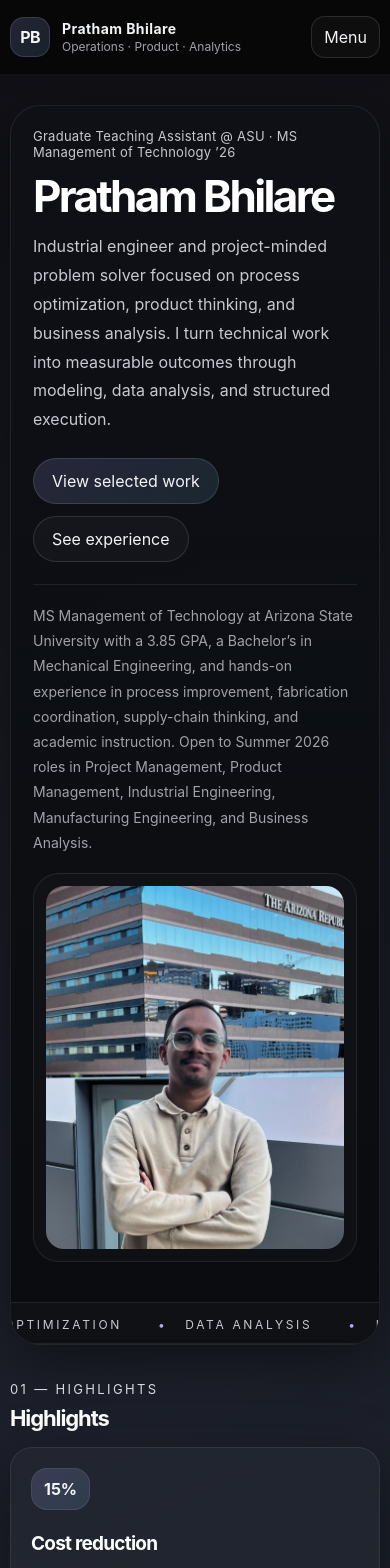
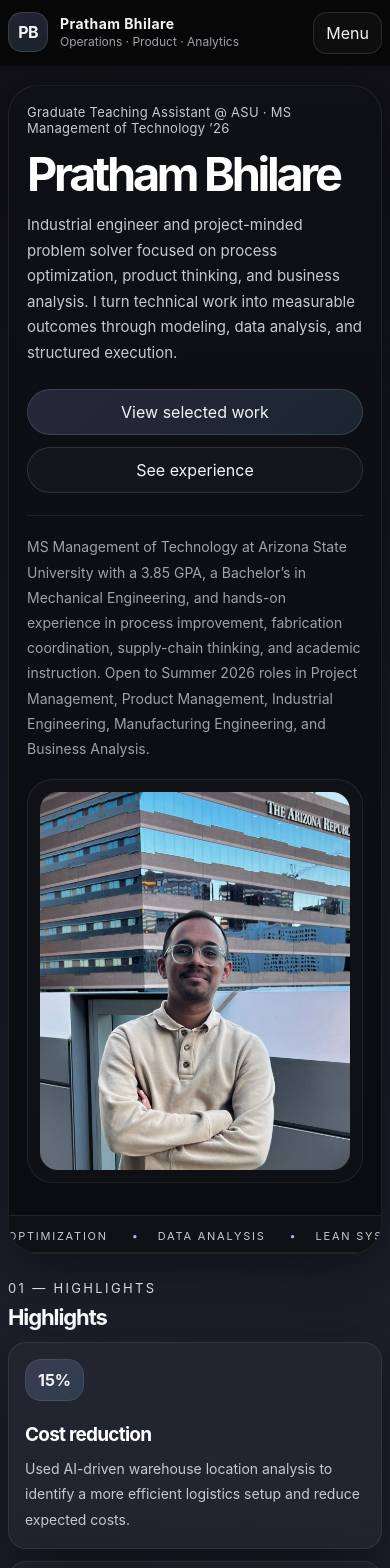
Before and after one commit to bhilarepratham/portfolio, a Next.js app: page / in a window 390 px wide. Shown: the top 1568 px of the page. Built offline with nearby package versions, Linux system fonts and the light colour scheme.

Commit message:
Add styles for top bar, hero, and sections

```diff
--- a/app/globals.css
+++ b/app/globals.css
@@ -48,6 +48,8 @@ img {
   margin: 0 auto;
 }
 
+/* Top bar */
+
 .topbar {
   position: sticky;
   top: 0;
@@ -58,6 +60,7 @@ img {
 }
 
 .topbar-inner {
+  position: relative;
   display: flex;
   justify-content: space-between;
   align-items: center;
@@ -133,6 +136,8 @@ img {
   color: var(--text);
   background: rgba(255, 255, 255, 0.06);
 }
+
+/* Hero */
 
 .hero {
   padding: 30px 0 8px;
@@ -245,6 +250,8 @@ h1 {
   object-fit: cover;
 }
 
+/* Moving ticker */
+
 .hero-strip {
   margin-top: 18px;
   border-top: 1px solid var(--line);
@@ -287,6 +294,8 @@ h1 {
     transform: translateX(-50%);
   }
 }
+
+/* Sections */
 
 section {
   padding: 28px 0 0;
@@ -442,6 +451,8 @@ section {
   margin-top: 8px;
 }
 
+/* Projects */
+
 .project-grid article {
   overflow: hidden;
 }
@@ -499,6 +510,8 @@ section {
   white-space: nowrap;
 }
 
+/* Contact */
+
 .contact-card {
   display: grid;
   grid-template-columns: 1.15fr 0.85fr;
@@ -550,6 +563,8 @@ section {
   font-size: 13px;
 }
 
+/* Scroll reveal */
+
 .fade-in,
 .reveal {
   opacity: 0;
@@ -562,6 +577,8 @@ section {
   opacity: 1;
   transform: translateY(0);
 }
+
+/* Mobile */
 
 @media (max-width: 1080px) {
   .hero-grid,
@@ -586,27 +603,32 @@ section {
 
 @media (max-width: 760px) {
   .wrap {
-    width: min(var(--max), calc(100% - 20px));
+    width: min(var(--max), calc(100% - 16px));
   }
 
   .topbar-inner {
     gap: 12px;
+    padding: 12px 0;
+    flex-wrap: wrap;
+    align-items: flex-start;
   }
 
   .nav-toggle {
     display: inline-flex;
+    margin-left: auto;
   }
 
   .nav {
     position: absolute;
     top: 66px;
-    left: 16px;
-    right: 16px;
+    left: 8px;
+    right: 8px;
     display: none;
     flex-direction: column;
     align-items: stretch;
-    border-radius: 22px;
+    border-radius: 18px;
     padding: 8px;
+    z-index: 100;
   }
 
   .nav.open {
@@ -617,9 +639,70 @@ section {
     padding: 13px 14px;
   }
 
+  .hero {
+    padding: 18px 0 6px;
+  }
+
   .hero-grid {
-    padding: 22px;
+    grid-template-columns: 1fr;
+    padding: 18px;
     gap: 18px;
+  }
+
+  h1 {
+    font-size: clamp(34px, 12vw, 52px);
+    line-height: 0.95;
+  }
+
+  .subhead {
+    font-size: 15px;
+    line-height: 1.7;
+  }
+
+  .hero-actions {
+    flex-direction: column;
+    align-items: stretch;
+  }
+
+  .btn {
+    width: 100%;
+  }
+
+  .portrait-shell {
+    justify-content: flex-start;
+  }
+
+  .portrait-card {
+    max-width: 100%;
+  }
+
+  .hero-strip {
+    margin-top: 14px;
+    padding: 8px 0;
+  }
+
+  .hero-strip-track {
+    animation-duration: 18s;
+  }
+
+  .hero-strip-track span {
+    font-size: 11px;
+    padding: 0 12px;
+    letter-spacing: 0.16em;
+  }
+
+  section {
+    padding: 20px 0 0;
+  }
+
+  .section-title {
+    grid-template-columns: 1fr;
+    gap: 8px;
+    margin-bottom: 12px;
+  }
+
+  .section-title h2 {
+    font-size: 22px;
   }
 
   .highlights-grid,
@@ -632,15 +715,50 @@ section {
     grid-template-columns: 1fr;
   }
 
-  .section-title {
+  .highlight-card,
+  .edu-card,
+  .exp-card,
+  .research-card,
+  .skill-card,
+  .project-card,
+  .contact-card,
+  .mini-card {
+    padding: 16px;
+    border-radius: 18px;
+  }
+
+  .project-body {
+    padding: 16px;
+  }
+
+  .project-meta {
+    font-size: 11px;
+    gap: 8px;
+  }
+
+  .project-result {
+    font-size: 14px;
+  }
+
+  .tag-row {
+    gap: 6px;
+  }
+
+  .tag {
+    font-size: 11px;
+    padding: 7px 9px;
+  }
+
+  .contact-card {
     grid-template-columns: 1fr;
   }
 
-  h1 {
-    letter-spacing: -0.06em;
+  .contact-box {
+    padding: 16px;
   }
 
-  .hero-strip-track {
-    animation-duration: 18s;
+  .footer {
+    padding: 22px 0 28px;
+    font-size: 12px;
   }
 }
```
